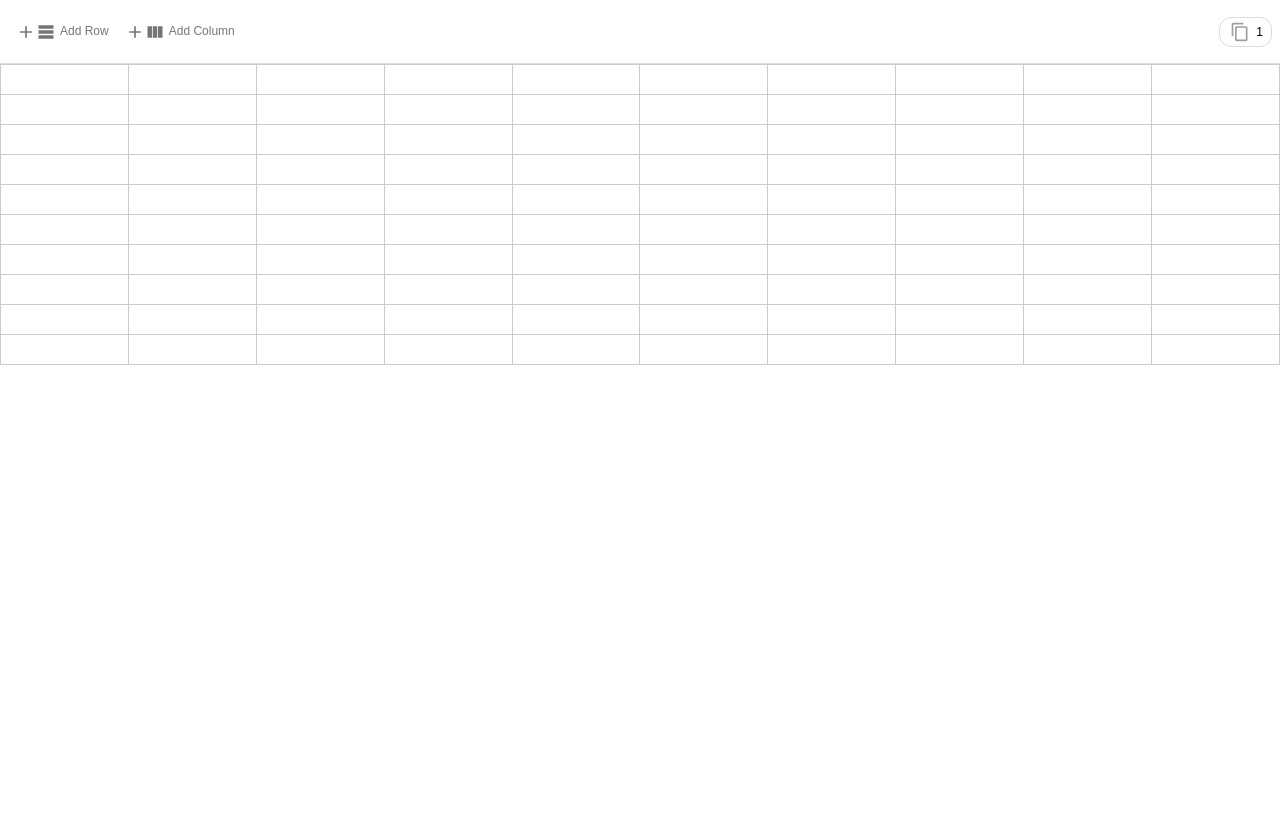
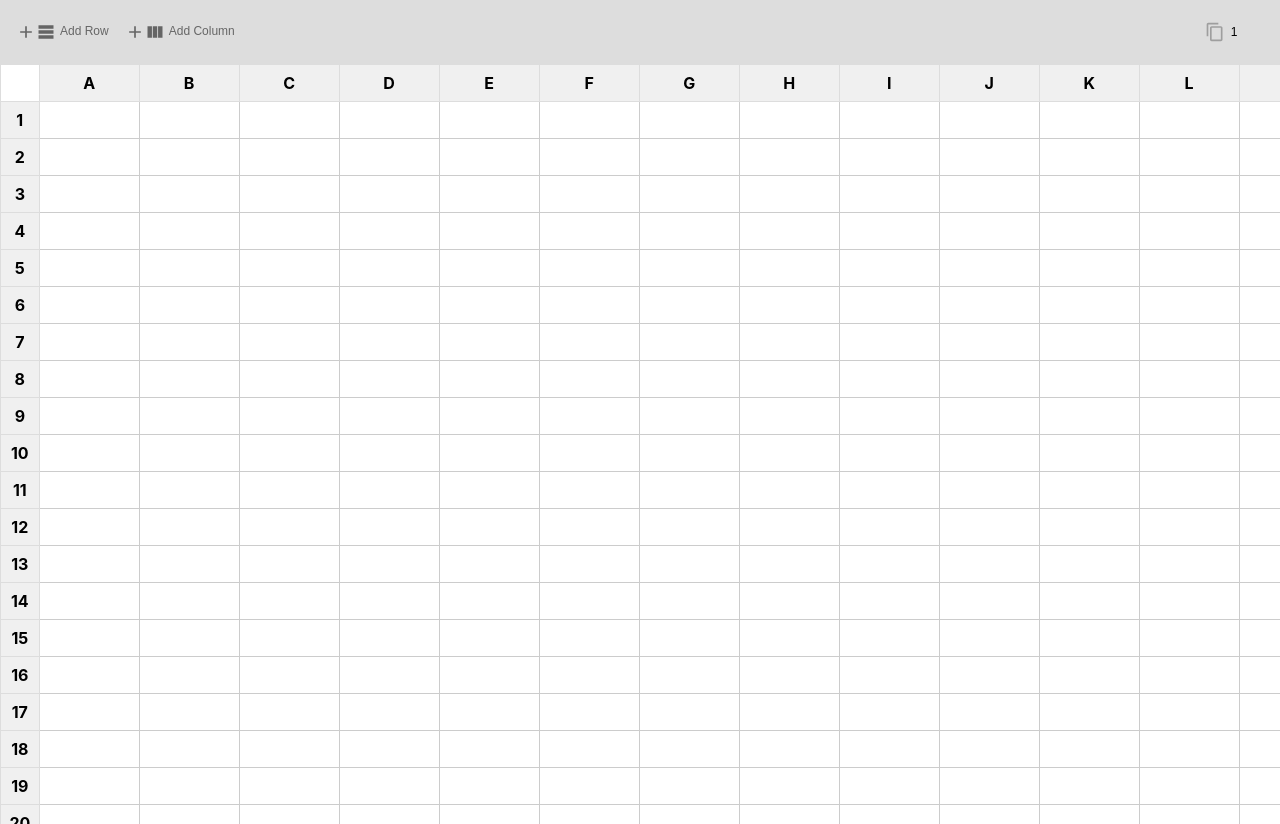
Before and after one commit to singhutsav5502/Hacktivate_SocialCalcClone, a React (Create React App) app in the folder social_calc_clone_frontend/: page /session/1/1 in a window 1280 px wide. Before the commit the page ends 800 px from the top, so only its background shows below. Built offline with nearby package versions, Linux system fonts and the light colour scheme.

Commit message:
Add styling to spreadsheet page, setup add rows and add columns feature

```diff
--- a/social_calc_clone_frontend/src/components/SessionMenu.jsx
+++ b/social_calc_clone_frontend/src/components/SessionMenu.jsx
@@ -63,6 +63,7 @@ const SessionMenu = () => {
             { username, email }
           );
           setUserSessions(response.data.sessions.reverse());
+          console.log(response.data.sessions)
         } catch (error) {
           console.error("Error fetching user sessions:", error);
         }
--- a/social_calc_clone_frontend/src/components/Spreadsheet.css
+++ b/social_calc_clone_frontend/src/components/Spreadsheet.css
@@ -8,7 +8,8 @@ td {
   padding: 0;
   position: relative;
   height: 30px;
-  width: 100px;
+  width: auto;
+  min-width:100px;
 }
 
 input {
@@ -41,3 +42,28 @@ input {
 td:hover .focused-user{
   opacity: 1;
 }
+
+table {
+  border-collapse: collapse;
+}
+
+th{
+  border: 1px solid #ddd;
+  padding: 8px;
+}
+
+th.header {
+  background-color: #f0f0f0; /* Greyed out background for headers */
+  text-align: center;
+  width:auto;
+}
+
+td input {
+  border: none;
+  width: 100%;
+  box-sizing: border-box;
+}
+.table-container {
+  max-height: 95vh; /* Adjust the height as needed */
+  overflow: auto;
+}
--- a/social_calc_clone_frontend/src/components/Spreadsheet.jsx
+++ b/social_calc_clone_frontend/src/components/Spreadsheet.jsx
@@ -11,11 +11,14 @@ const Spreadsheet = () => {
   const [focusedCell, setFocusedCell] = useState(null);
   const [focusedUser, setFocusedUser] = useState(null);
   const [cells, setCells] = useState({}); // Local state for cells
+  const [rows,setRows] = useState(52);
+  const [columns,setColumns] = useState(52);
   const [isRemoteUpdate, setIsRemoteUpdate] = useState(false); // Flag for remote updates
   const dispatch = useDispatch();
   const username = useSelector((state) => state.user.username);
   const email = useSelector((state) => state.user.email);
   const { sessionId, userId } = useParams();
+
   useEffect(() => {
     if (!sessionId || !username || !email) return; // Exit early if sessionId, username, or email are not available
 
@@ -28,11 +31,10 @@ const Spreadsheet = () => {
     });
 
     // Join the session
-    newSocket.emit("joinSession", { sessionId, userId, username, email});
+    newSocket.emit("joinSession", { sessionId, userId, username, email });
 
     newSocket.on("sessionData", (data) => {
       console.log("Received sessionData:", data);
-      console.log(typeof data.sessionData);
       if (Array.isArray(data.sessionData)) {
         // If sessionData is an array, format it into an object
         const formattedSessionData = data.sessionData.reduce(
@@ -45,6 +47,8 @@ const Spreadsheet = () => {
 
         // Update local state with the received session data
         setCells(formattedSessionData);
+        setRows((state)=>data.rows);
+        setColumns((state)=>data.columns);
       } else if (
         typeof data.sessionData === "object" &&
         data.sessionData !== null
@@ -57,8 +61,7 @@ const Spreadsheet = () => {
     });
 
     // Listen for session data updates
-    // Handle the received session data
-    newSocket.on("sessionDataUpdated", ({ sessionData, senderId }) => {
+    newSocket.on("sessionDataUpdated", ({ sessionData, rows, columns, senderId }) => {
       if (senderId !== userId) {
         // Ignore updates from the current user
         if (Array.isArray(sessionData)) {
@@ -75,6 +78,8 @@ const Spreadsheet = () => {
             ...prevCells,
             ...updatedSessionData,
           }));
+          setRows((state)=>rows)
+          setColumns((state)=>columns)
         } else {
           console.error(
             "Received sessionData is not in the expected array format"
@@ -99,7 +104,7 @@ const Spreadsheet = () => {
 
     // Clean up when the component unmounts
     return () => {
-      newSocket.off("sessionDataUpdated");
+      newSocket.off("sessionData");
       newSocket.off("cellFocused");
       newSocket.off("cellUnfocused");
       newSocket.disconnect();
@@ -123,7 +128,6 @@ const Spreadsheet = () => {
           ...cells,
           [cellId]: newValue,
         };
-        console.log(updatedCells);
         await fetch(`http://localhost:5000/api/session/update/${sessionId}`, {
           method: "POST",
           headers: {
@@ -134,8 +138,6 @@ const Spreadsheet = () => {
             senderId: userId,
           }),
         });
-
-        // Optionally, handle any local updates or dispatches if needed
       } catch (error) {
         console.error("Error updating session data:", error);
       }
@@ -156,24 +158,44 @@ const Spreadsheet = () => {
   };
 
   const addRow = () => {
-    socket.emit("addRow", { sessionId });
+    socket.emit("addRow", { sessionId, userId });
   };
 
   const addColumn = () => {
-    socket.emit("addColumn", { sessionId });
+    socket.emit("addColumn", { sessionId, userId });
+  };
+
+  const getColumnLabel = (index) => {
+    let label = '';
+    let i = index;
+    while (i >= 0) {
+      label = String.fromCharCode((i % 26) + 65) + label;
+      i = Math.floor(i / 26) - 1;
+    }
+    return label;
   };
 
   return (
     <div>
       <Toolbar addRow={addRow} addColumn={addColumn} sessionId={sessionId} />
+      <div className="table-container">
         <table>
+          <thead>
+            <tr>
+              <th></th> {/* Empty cell for the corner */}
+              {Array.from({ length: columns }).map((_, colIndex) => (
+                <th key={`col-${colIndex}`} className="header">
+                  {getColumnLabel(colIndex)}
+                </th>
+              ))}
+            </tr>
+          </thead>
           <tbody>
-          {Array.from({ length: 10 }).map((_, rowIndex) => (
-            <tr key={rowIndex}>
-              {Array.from({ length: 10 }).map((_, colIndex) => {
-                const cellId = `${String.fromCharCode(65 + colIndex)}${
-                  rowIndex + 1
-                }`;
+            {Array.from({ length: rows }).map((_, rowIndex) => (
+              <tr key={`row-${rowIndex}`}>
+                <th className="header">{rowIndex + 1}</th>
+                {Array.from({ length: columns }).map((_, colIndex) => {
+                  const cellId = `${getColumnLabel(colIndex)}${rowIndex + 1}`;
                   return (
                     <td key={cellId}>
                       <input
@@ -196,6 +218,7 @@ const Spreadsheet = () => {
           </tbody>
         </table>
       </div>
+    </div>
   );
 };
 
--- a/social_calc_clone_frontend/src/components/Toolbar.jsx
+++ b/social_calc_clone_frontend/src/components/Toolbar.jsx
@@ -24,10 +24,10 @@ const Toolbar = ({ addRow, addColumn, sessionId }) => {
     <MuiToolbar
       sx={{
         justifyContent: "space-between",
-        padding: "0px !important", // Smaller padding
+        padding: "0px 2vw 0px 0px!important", // Smaller padding
         minHeight: "32px", // Adjusted height
         height: "2vh",
-        backgroundColor: "white",
+        backgroundColor: "#ddd",
         borderBottom: "1px solid #ddd",
         gap: "1rem",
       }}
--- a/social_calc_clone_frontend/src/index.css
+++ b/social_calc_clone_frontend/src/index.css
@@ -5,6 +5,7 @@
 }
 
 body {
+  overflow: hidden;
   margin: 0;
   font-family: -apple-system, BlinkMacSystemFont, 'Segoe UI', 'Roboto', 'Oxygen',
     'Ubuntu', 'Cantarell', 'Fira Sans', 'Droid Sans', 'Helvetica Neue',
```
Lines whose indentation alone changed are shown as unchanged.
